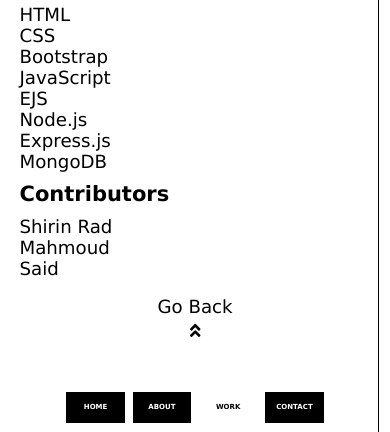
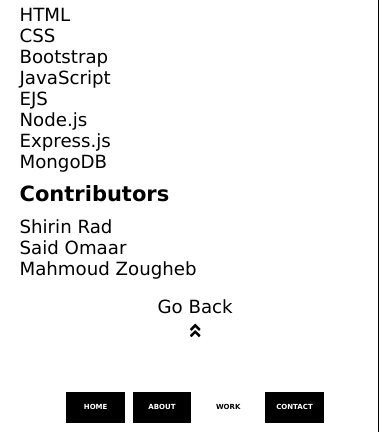
Before and after one commit to joelinstrum/alty-portfolio, a PHP site: page /foodSnap.html in a window 390 px wide. Shown: the part 600-1032 px from the top of the page. Run offline with PHP 8.4, Linux system fonts and the light colour scheme; some libraries are stand-ins or nearby versions.

Commit message:
responsive design4

```diff
--- a/css/style.css
+++ b/css/style.css
@@ -338,6 +338,13 @@
 	list-style: none;
 	/*margin-top: 1%;*/
 	font-size: 1.3em;
+}
+#technologies a {
+	text-decoration: none;
+	color: #000;
+}
+#technologies a:hover {
+	color: blue;
 }
 #landing-header {
   z-index: 10;
--- a/foodSnap.html
+++ b/foodSnap.html
@@ -55,9 +55,9 @@
 				</ul>
 				<h1>Contributors</h1>
 				<ul id="technologies">
-					<li>Shirin Rad</li>
-					<li>Mahmoud</li>
-					<li>Said</li>
+					<li><a href="https://github.com/shirinR">Shirin Rad</a></li>
+					<li><a href="https://github.com/hawrar">Said Omaar</a></li>
+					<li><a href="https://github.com/Zougheb">Mahmoud Zougheb</a></li>
 				</ul>
 			</div>
 			<div class="go-back-div" onclick="document.location.href = 'index.php?active=work'">
--- a/grubWorld.html
+++ b/grubWorld.html
@@ -51,9 +51,9 @@
 				</ul>
 				<h1>Contributors</h1>
 				<ul id="technologies">
-					<li>Shirin Rad</li>
-					<li>Said</li>
-					<li>Dennis</li>
+					<li><a href="https://github.com/shirinR">Shirin Rad</a></li>
+					<li><a href="https://github.com/hawrar">Said Omaar</a></li>
+					<li><a href="https://github.com/dennisclemente">Dennis Clemente</a></li>
 				</ul>
 			</div>
 			<div class="go-back-div" onclick="document.location.href = 'index.php?active=work'">
--- a/nbaStats.html
+++ b/nbaStats.html
@@ -49,9 +49,9 @@
 				</ul>
 				<h1>Contributors</h1>
 				<ul id="technologies">
-					<li>Steven</li>
-					<li>Darren</li>
-					<li>Jin</li>
+					<li><a href="https://github.com/starm-bruin">Steven Armstrong</a></li>
+					<li><a href="https://github.com/DeeVine">Darren Kwong</a></li>
+					<li><a href="https://github.com/jinredhub">Jin Redmond</a></li>
 				</ul>
 			</div>
 			<div class="go-back-div" onclick="document.location.href = 'index.php?active=work'">
```
